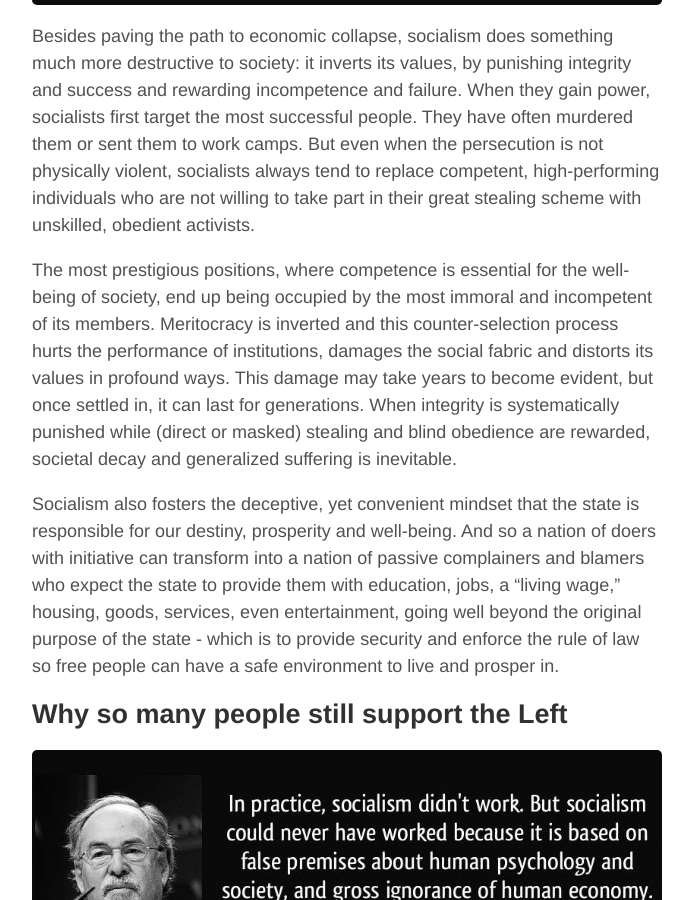
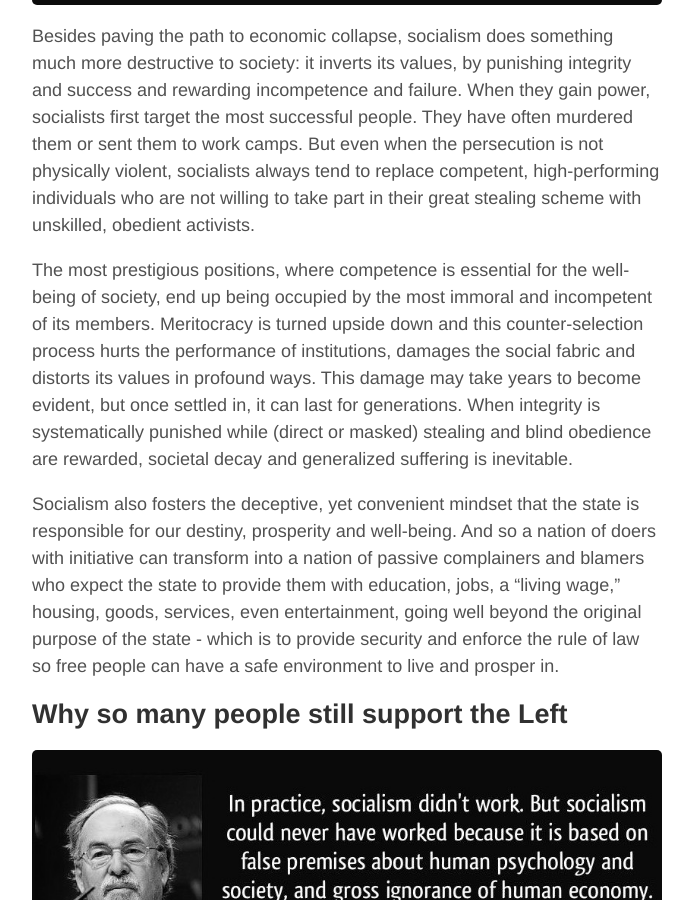
Before and after one commit to aoghina/aoghina.github.io, a Jekyll site: the page built from _posts/2018-10-23-socialism-ruined-my-country.md, in a window 1280 px wide and 900 px high, scrolled down 12854 px. Shown: the whole window, without its empty margins (293-986 px from the left). Built offline with Jekyll 4.4.1, drawn with Linux system fonts in a browser that asks for light colours; comment, search, counter and statistics services are not loaded.

Commit message:
Merit ud

```diff
--- a/_posts/2018-10-23-socialism-ruined-my-country.md
+++ b/_posts/2018-10-23-socialism-ruined-my-country.md
@@ -153,7 +153,7 @@ The moral course of action is true compassion and charity. Genuine altruism mani
 
 Besides paving the path to economic collapse, socialism does something much more destructive to society: it inverts its values, by punishing integrity and success and rewarding incompetence and failure. When they gain power, socialists first target the most successful people. They have often murdered them or sent them to work camps. But even when the persecution is not physically violent, socialists always tend to replace competent, high-performing individuals who are not willing to take part in their great stealing scheme with unskilled, obedient activists.
 
-The most prestigious positions, where competence is essential for the well-being of society, end up being occupied by the most immoral and incompetent of its members. Meritocracy is inverted and this counter-selection process hurts the performance of institutions, damages the social fabric and distorts its values in profound ways. This damage may take years to become evident, but once settled in, it can last for generations. When integrity is systematically punished while (direct or masked) stealing and blind obedience are rewarded, societal decay and generalized suffering is inevitable.
+The most prestigious positions, where competence is essential for the well-being of society, end up being occupied by the most immoral and incompetent of its members. Meritocracy is turned upside down and this counter-selection process hurts the performance of institutions, damages the social fabric and distorts its values in profound ways. This damage may take years to become evident, but once settled in, it can last for generations. When integrity is systematically punished while (direct or masked) stealing and blind obedience are rewarded, societal decay and generalized suffering is inevitable.
 
 Socialism also fosters the deceptive, yet convenient mindset that the state is responsible for our destiny, prosperity and well-being. And so a nation of doers with initiative can transform into a nation of passive complainers and blamers who expect the state to provide them with education, jobs, a "living wage," housing, goods, services, even entertainment, going well beyond the original purpose of the state - which is to provide security and enforce the rule of law so free people can have a safe environment to live and prosper in.
 
```
